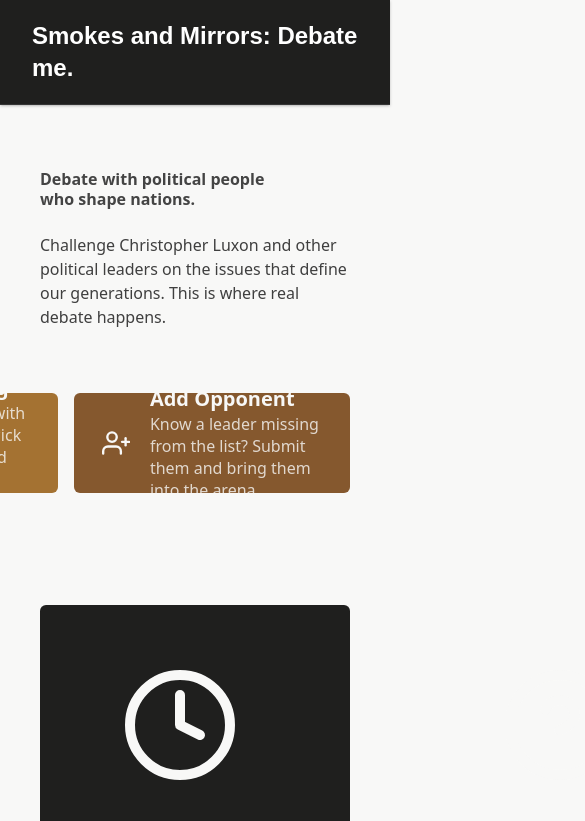
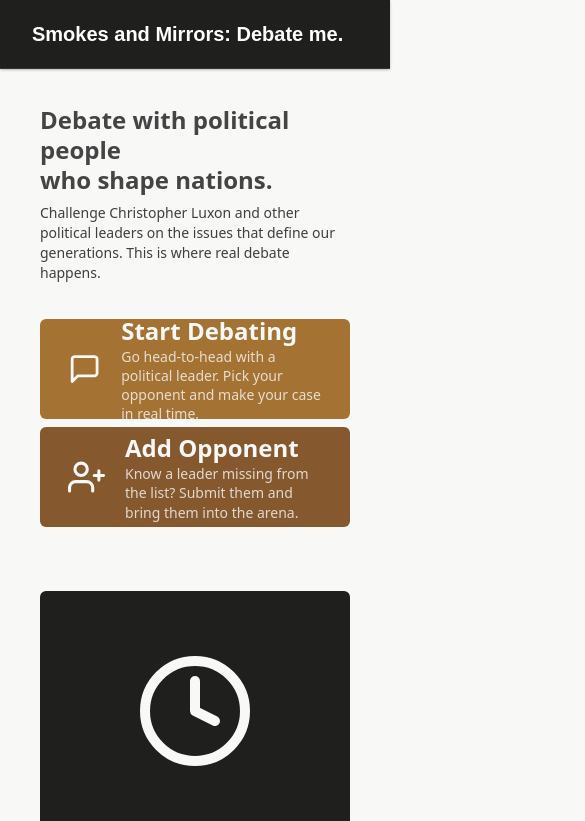
Before and after one commit to KinnonBroekhuizen/DebateMe, a Next.js app: page / in a window 390 px wide. Shown: the top 821 px of the page, 585 px wide, since content can reach past the window. Built offline with nearby package versions, Linux system fonts and the light colour scheme; what tailwindcss-animated would draw is missing.

Commit message:
responsive

```diff
--- a/app/addOpponent/page.tsx
+++ b/app/addOpponent/page.tsx
@@ -46,8 +46,10 @@
       image_link: photoInput,
       title: titleInput,
       video_url: publicUrl,
-      welcome_text: "We had a great country. We can have an even greater country. Americans want safe communities, good jobs, lower costs, and leaders who put their interests first. That's what we're fighting for. Ask me anything about our policies, our plans, and how we're going to bring back success, strength, and opportunity for every American. Thank you. It's going to be tremendous.",
-      welcome_video_url: "https://fatqkpkosagzfddyyist.supabase.co/storage/v1/object/public/videos/trump_intro_video.mp4",
+      welcome_text:
+        "We had a great country. We can have an even greater country. Americans want safe communities, good jobs, lower costs, and leaders who put their interests first. That's what we're fighting for. Ask me anything about our policies, our plans, and how we're going to bring back success, strength, and opportunity for every American. Thank you. It's going to be tremendous.",
+      welcome_video_url:
+        "https://fatqkpkosagzfddyyist.supabase.co/storage/v1/object/public/videos/trump_intro_video.mp4",
     });
 
     if (error) {
@@ -92,10 +94,10 @@
       <div className="w-full max-w-xl">
         {/* Header */}
         <div className="mb-10">
-          <h1 className="text-4xl font-extrabold leading-tight mb-3">
+          <h1 className="text-3xl md:text-4xl font-extrabold leading-tight mb-3">
             Add A New Opponent
           </h1>
-          <p className="text-(--muted) text-xl leading-relaxed">
+          <p className="text-(--muted) text-md md:text-xl leading-relaxed">
             Fill in all the required fields. Make sure the photo URL is publicly
             accessible and the MP4 file is around 20s of uncut, uninterrupted
             footage of your opponent talking.
--- a/app/chat/[id]/page.tsx
+++ b/app/chat/[id]/page.tsx
@@ -52,7 +52,7 @@
       if (data) {
         setOpponentName(data.opponent_name);
         setOpponentImage(data.image_link ?? null);
-        setOpponentWelcome(data.welcome_text?? null);
+        setOpponentWelcome(data.welcome_text ?? null);
         setVideoUrl(data.welcome_video_url);
       }
     };
@@ -70,7 +70,9 @@
           {
             id: "welcome",
             role: "opponent",
-            text: opponentWelcome || "Let's debate! Send a message to start the conversation.",
+            text:
+              opponentWelcome ||
+              "Let's debate! Send a message to start the conversation.",
           },
         ];
 
--- a/app/components/navbar.tsx
+++ b/app/components/navbar.tsx
@@ -3,10 +3,7 @@
 export default function NavBar() {
   return (
     <header className="sticky top-0 z-50 border-b border-white/10 bg-[var(--surface)] px-8 py-5 shadow-sm shadow-black/20">
-      <Link
-        href="/"
-        className="text-2xl font-bold text-white"
-      >
+      <Link href="/" className="text-xl md:text-2xl font-bold text-white">
         Smokes and Mirrors: Debate me.
       </Link>
     </header>
--- a/app/opponents/page.tsx
+++ b/app/opponents/page.tsx
@@ -39,7 +39,7 @@
   return (
     <div className="min-h-screen overflow-x-hidden font-sans">
       <main className="px-10 pt-10 pb-20">
-        <h2 className="lg:text-6xl lg:text-left font-extrabold mb-10 text-[var(--text)] md:text-3xl md:text-center">
+        <h2 className="md:text-6xl text-4xl md:text-left font-extrabold mb-10 text-[var(--text)] text-center">
           Select your opponent
         </h2>
 
--- a/app/page.tsx
+++ b/app/page.tsx
@@ -10,28 +10,28 @@
   return (
     <div className="min-h-screen font-sans">
       {/* Hero Section */}
-      <main className="px-10 pt-16 pb-12">
+      <main className="px-10 pt-9 md:pt-19">
         {/* Left Side */}
         <div className="">
-          <h2 className="lg:text-6xl md:text-3xl sm:text-7xl font-extrabold text-[var(--text)] leading-tight mb-6 animate-fade-down animate-once animate-ease-out">
+          <h2 className="lg:text-6xl text-2xl font-extrabold text-[var(--text)] leading-tight mb-2 md:mb-6 animate-fade-down animate-once animate-ease-out">
             Debate with political people <br /> who shape nations.
           </h2>
-          <p className="lg:text-2xl sm:text-sm sm:leading-6 text-[var(--muted)] mb-16 max-w-xl lg:leading-8 animate-fade-down animate-once animate-ease-out animate-delay-500">
+          <p className="lg:text-2xl text-sm sm:leading-6 text-[var(--muted)] mb-9 md:mb-16 max-w-xl lg:leading-8 animate-fade-down animate-once animate-ease-out animate-delay-500">
             Challenge Christopher Luxon and other political leaders on the
             issues that define our generations. This is where real debate
             happens.
           </p>
 
           {/* Buttons */}
-          <div className="justify-end flex gap-4 text-[var(--text-alt)]">
+          <div className="justify-end flex lg:flex-row flex-col md:gap-6 gap-2 text-[var(--text-alt)]">
             <Link
               href="/opponents"
-              className="p-7 flex justify-between flex-row items-center gap-5 rounded-md transition-shadow hover:shadow-[0_8px_25px_0_var(--muted-accent)] duration-700 ease-in-out max-w-120 max-h-25 bg-[var(--accent)]"
+              className="p-7 flex justify-between flex-row items-center gap-5 rounded-md transition-shadow hover:shadow-[0_15px_30px_0_var(--muted-accent)] duration-700 ease-in-out max-w-120 max-h-25 bg-[var(--accent)]"
             >
               <MessageSquare size={100} />
               <div>
-                <span className="font-bold text-xl pb-10">Start Debating</span>
-                <p className="text-md leading-snug opacity-80">
+                <span className="font-bold text-2xl pb-10">Start Debating</span>
+                <p className="md:text-md text-sm/2 leading-snug opacity-80">
                   Go head-to-head with a political leader. Pick your opponent
                   and make your case in real time.
                 </p>
@@ -44,8 +44,8 @@
             >
               <UserPlus size={100} />
               <div>
-                <span className="font-bold text-xl">Add Opponent</span>
-                <p className="text-md leading-snug opacity-80">
+                <span className="font-bold text-2xl">Add Opponent</span>
+                <p className="md:text-md text-sm leading-snug opacity-80">
                   Know a leader missing from the list? Submit them and bring
                   them into the arena.
                 </p>
@@ -57,7 +57,7 @@
 
       {/* Features Section */}
       <section className="px-10 pt-16 pb-24">
-        <div className="flex lg:flex-row sm:flex-col gap-45 mx-auto bg-[var(--surface)] p-10 rounded-md text-[var(--text)] text-[var(--text-alt)]">
+        <div className="flex md:flex-row flex-col gap-2 md:gap-45 mx-auto bg-[var(--surface)] p-10 rounded-md text-[var(--text)] text-[var(--text-alt)]">
           {/* Feature 1 */}
           <div className="flex flex-col items-center text-center gap-6">
             <div className="rounded-md p-4 w-50 h-40 flex items-center justify-center">
```
Also changed, not shown: 2 other files (tests, documents, lock files or other folders).
